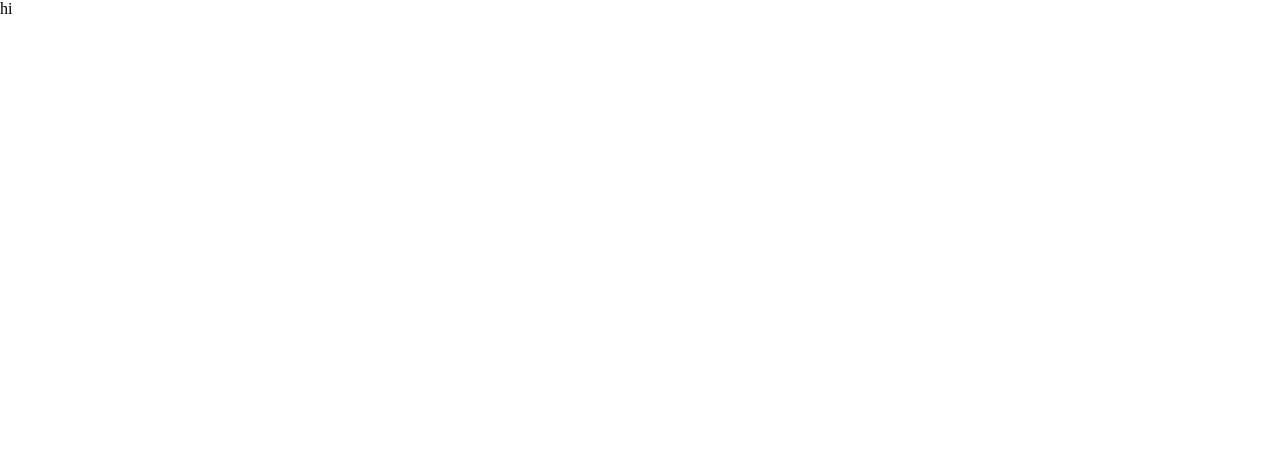
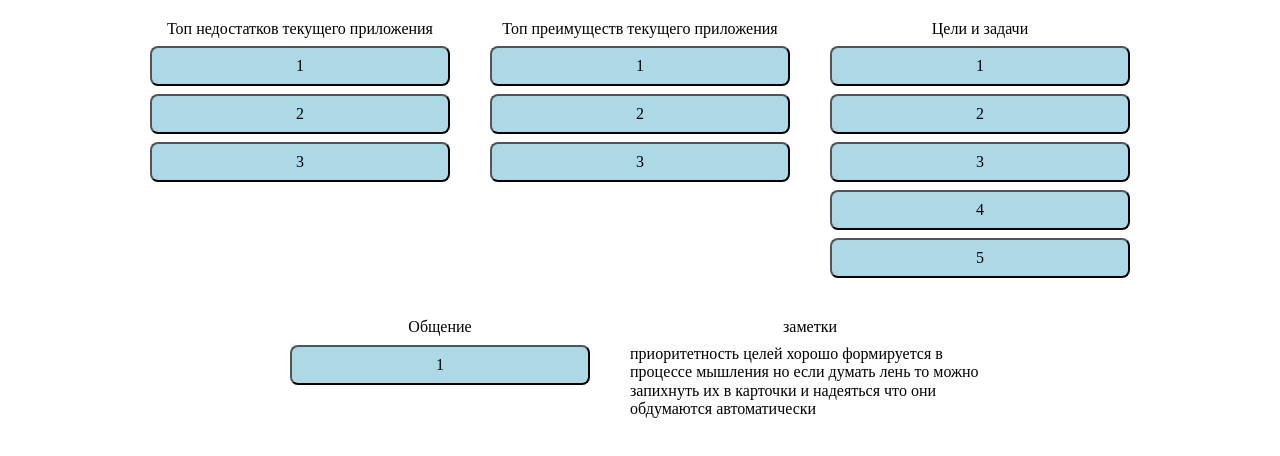
Before and after one commit to RemiMatters/MemoryApp, a React (Create React App) app: page / in a window 1280 px wide. Shown: the top 456 px of the page. Built offline with nearby package versions, Linux system fonts and the light colour scheme.

Commit message:
first mvp

```diff
--- a/package.json
+++ b/package.json
@@ -9,6 +9,7 @@
     "react": "18.2.0",
     "react-dom": "18.2.0",
     "react-scripts": "5.0.1",
+    "styled-components": "6.0.8",
     "typescript": "4.9.5"
   },
   "scripts": {
--- a/src/App.tsx
+++ b/src/App.tsx
@@ -1,7 +1,8 @@
 import React from 'react'
+import MemoryApp from './memory'
 
 const App = () => {
-  return <>hi</>
+  return <MemoryApp />
 }
 
 export default App
--- /dev/null
+++ b/src/memory/index.tsx
@@ -0,0 +1,103 @@
+import React from 'react'
+import styled from 'styled-components'
+
+import Card from '../uikit/Card'
+
+const CommonWrapper = styled.div`
+  display: flex;
+  justify-content: center;
+  align-items: flex-start;
+  flex-wrap: wrap;
+`
+
+const Wrapper = styled.div`
+  display: flex;
+  flex-direction: column;
+  justify-content: center;
+  align-items: center;
+  gap: 8px;
+  padding: 20px;
+  max-width: 400px;
+`
+
+/*
+<Card
+  question="1"
+  answer="text"
+/>
+*/
+
+const MemoryApp = () => {
+  return (
+    <CommonWrapper>
+      <Wrapper>
+        <div>Топ недостатков текущего приложения</div>
+        <Card
+          question="1"
+          answer="Нельзя создать свою карточку"
+        />
+        <Card
+          question="2"
+          answer="Дизайн"
+        />
+        <Card
+          question="3"
+          answer="Нет таймеров"
+        />
+      </Wrapper>
+      <Wrapper>
+        <div>Топ преимуществ текущего приложения</div>
+        <Card
+          question="1"
+          answer="Оно легко кастомизируется"
+        />
+        <Card
+          question="2"
+          answer="Доступно с любого устройства"
+        />
+        <Card
+          question="3"
+          answer="Не занимает места"
+        />
+      </Wrapper>
+      <Wrapper>
+        <div>Цели и задачи</div>
+        <Card
+          question="1"
+          answer="Цель - это то, к чему я стремлюсь. Задача - это ступенька на пути к цели"
+        />
+        <Card
+          question="2"
+          answer="Цель может иметь несколько разных наборов задач"
+        />
+        <Card
+          question="3"
+          answer="При принятии решений необходимо держать в голове какие у меня цели"
+        />
+        <Card
+          question="4"
+          answer="Разложить сложные задачи на простые"
+        />
+        <Card
+          question="5"
+          answer="Рассматривать от трех разных наборов задач"
+        />
+      </Wrapper>
+      <Wrapper>
+        <div>Общение</div>
+        <Card
+          question="1"
+          answer="Проверять заранее, занят ли другой, и в наушниках ли он сейчас"
+        />
+      </Wrapper>
+      <Wrapper>
+        <div>заметки</div>
+        <div>
+          приоритетность целей хорошо формируется в процессе мышления но если думать лень то можно запихнуть их в карточки и надеяться что они обдумаются автоматически
+        </div>
+      </Wrapper>
+    </CommonWrapper>
+  )
+}
+
+export default MemoryApp
--- /dev/null
+++ b/src/uikit/Card.tsx
@@ -0,0 +1,31 @@
+import React, { useState } from 'react'
+import styled from 'styled-components'
+
+const Wrapper = styled.button`
+  border-radius: 8px;
+  padding: 8px;
+  width: 300px;
+  min-height: 40px;
+  background: lightblue;
+  cursor: pointer;
+`
+
+interface IProps {
+  className?: string
+  question: React.ReactNode
+  answer: React.ReactNode
+}
+
+const Card = (props: IProps) => {
+  const { className, question, answer } = props
+
+  const [ open, setOpen ] = useState(false)
+
+  return (
+    <Wrapper className={className} onClick={() => { setOpen(!open) }}>
+      {open ? answer : question}
+    </Wrapper>
+  )
+}
+
+export default Card
```
Also changed, not shown: 1 other file (tests, documents, lock files or other folders).
